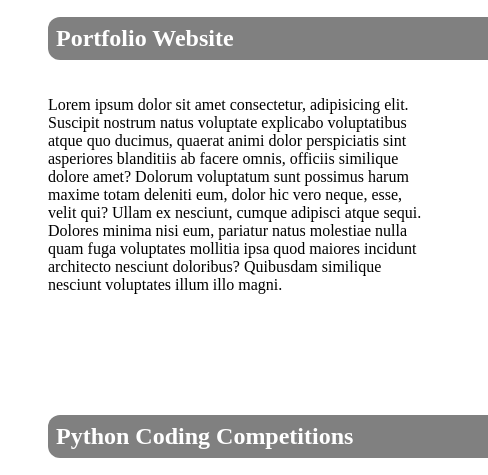
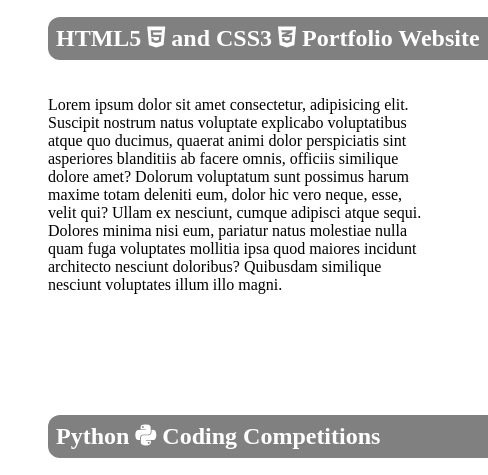
Before and after one commit to chambost/portfolio-website, a plain HTML site: page portfolio.html in a window 1280 px wide. Shown: the part 630-1105 px from the top of the page, 0-488 px from the left. Drawn offline with Linux system fonts and the light colour scheme; grey boxes are pictures that could not be loaded.

Commit message:
Added icons and ruby logo

```diff
--- a/portfolio.html
+++ b/portfolio.html
@@ -33,7 +33,7 @@
             </figure>
         </article>
         <article>
-            <h2>Portfolio Website</h2>
+            <h2>HTML5 <i class="fab fa-html5"></i> and CSS3 <i class="fab fa-css3-alt"></i> Portfolio Website</h2>
             <p>Lorem ipsum dolor sit amet consectetur, adipisicing elit. Suscipit nostrum natus voluptate explicabo voluptatibus atque quo ducimus, quaerat animi dolor perspiciatis sint asperiores blanditiis ab facere omnis, officiis similique dolore amet? Dolorum voluptatum sunt possimus harum maxime totam deleniti eum, dolor hic vero neque, esse, velit qui? Ullam ex nesciunt, cumque adipisci atque sequi. Dolores minima nisi eum, pariatur natus molestiae nulla quam fuga voluptates mollitia ipsa quod maiores incidunt architecto nesciunt doloribus? Quibusdam similique nesciunt voluptates illum illo magni.</p>
             <figure>
                 <img src="https://placekitten.com/460/460" alt="A kitten" />
@@ -42,7 +42,7 @@
             <p>Lorem ipsum dolor sit amet consectetur adipisicing elit. Repellendus, autem nostrum iusto nesciunt odio eveniet officia doloremque deleniti consequatur dolores corporis aliquid necessitatibus corrupti error labore ducimus nulla sint! Vitae at fuga et porro non provident minima sint odit praesentium quaerat, molestias delectus cumque ullam vero, maiores a inventore quas excepturi dolorum velit placeat nesciunt animi voluptates expedita? Numquam officia minima ducimus, quisquam maiores exercitationem, veniam repudiandae et earum, quod dolores quidem nam vel. Itaque, quod. Eligendi culpa reprehenderit iusto ratione laudantium ex cupiditate pariatur ad, aut id, temporibus delectus necessitatibus repudiandae eveniet deleniti quia expedita nobis ea? Optio necessitatibus quia vel hic dolorum illum ratione tempore culpa nisi magnam soluta corrupti, quo veritatis tenetur aliquid.</p>
         </article>
         <article>
-            <h2>Python Coding Competitions</h2>
+            <h2>Python <i class="fab fa-python"></i> Coding Competitions</h2>
             <p>Lorem ipsum dolor sit amet consectetur adipisicing elit. Enim beatae eligendi necessitatibus neque sunt nisi nobis voluptate omnis quidem provident libero doloremque earum officia, corporis quo minima odit repellat laudantium? Accusamus maiores odit voluptatem magni nulla, tempora adipisci quisquam illo! Deserunt nam autem consequatur repellat saepe quasi dignissimos laudantium ad accusamus. Ut inventore consequuntur non. Reiciendis sunt ea quam expedita, assumenda eveniet ipsa numquam harum et laudantium saepe ipsum libero quia, nihil consequuntur sequi ut excepturi iste illum esse quod! Placeat quas nam voluptates. Amet iure, totam aspernatur, ducimus sunt reprehenderit nemo a recusandae sint id facere? Debitis, pariatur voluptatem esse ab minima, tempora quaerat odit quis, officia asperiores veritatis illo cumque neque cupiditate at aspernatur amet omnis.</p>
             <figure>
                 <img src="https://placekitten.com/455/455" alt="A kitten" />
```
Also changed, not shown: ruby.png (added).
